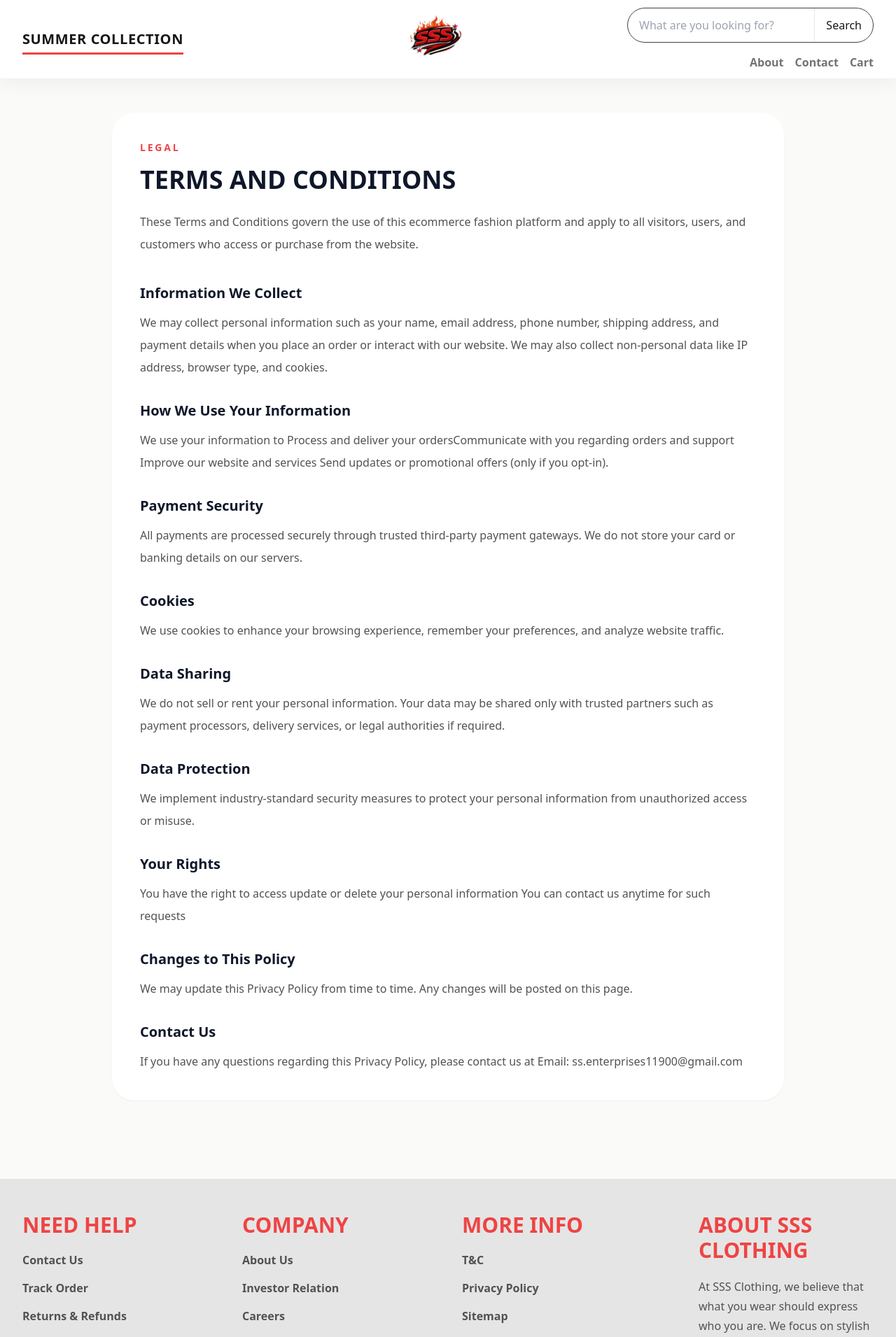
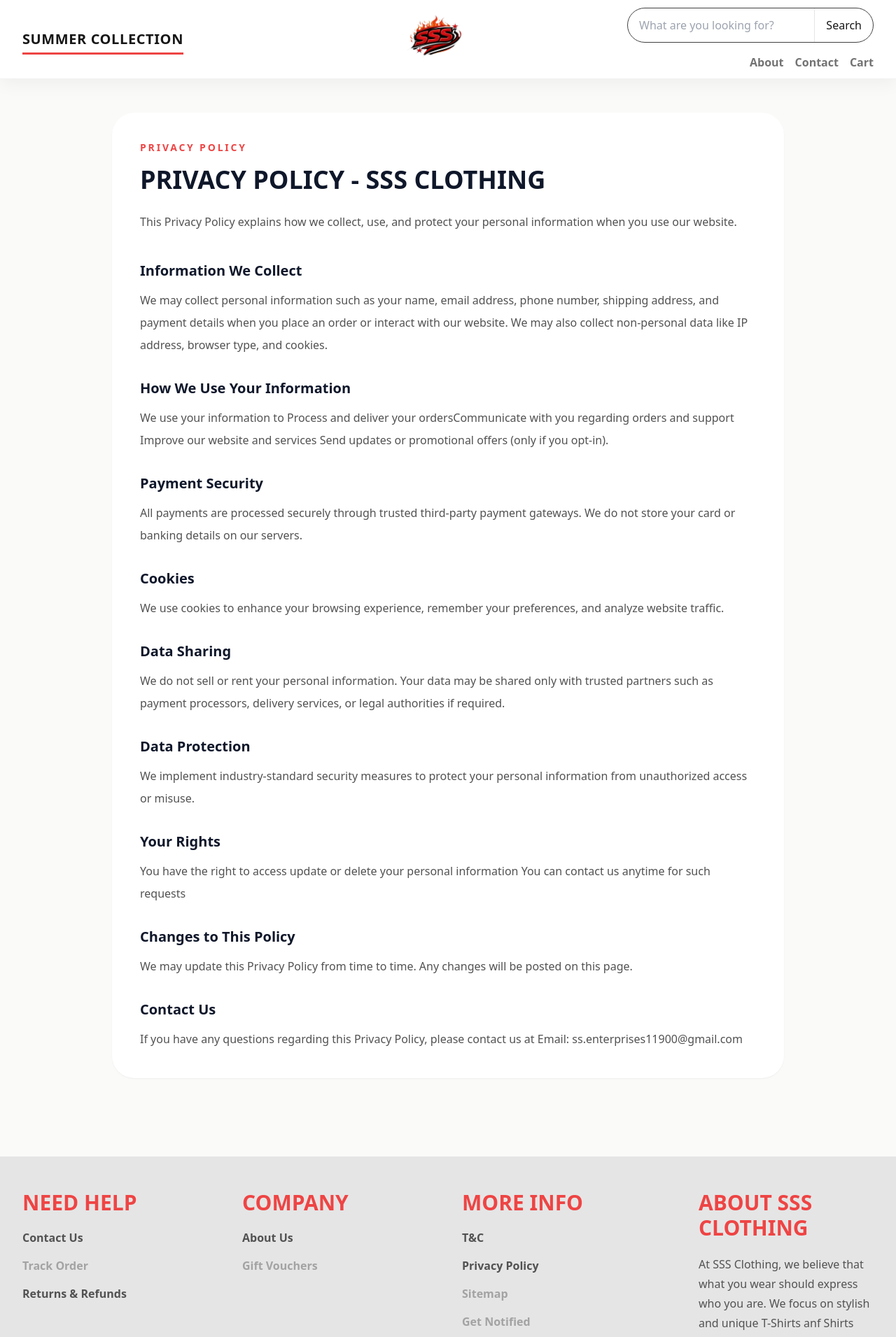
Before and after one commit to ahmedkhan2916/FashionStaticStore, a React (Create React App) app: page /privacy in a window 1280 px wide. Shown: the top 1911 px of the page at 70% size. Built offline with nearby package versions, Linux system fonts and the light colour scheme.

Commit message:
fix some issues

```diff
--- a/src/components/Footer.js
+++ b/src/components/Footer.js
@@ -6,17 +6,32 @@
 const footerColumns = [
   {
     heading: "Need Help",
-    links: ["Contact Us", "Track Order", "Returns & Refunds", "FAQs", "My Account"],
+    links: [
+      { name: "Contact Us", path: "/contact" },
+      { name: "Track Order", path: "#" },
+      { name: "Returns & Refunds", path: "/refund" },
+
+
+    ],
   },
   {
     heading: "Company",
-    links: ["About Us", "Investor Relation", "Careers", "Gift Vouchers", "Community Initiatives"],
+    links: [
+      { name: "About Us", path: "/about" },
+      { name: "Gift Vouchers", path: "#" },
+    ,
+    ],
   },
   {
     heading: "More Info",
-    links: ["T&C", "Privacy Policy", "Sitemap", "Get Notified", "Blogs"],
+    links: [
+      { name: "T&C", path: "/terms" },
+      { name: "Privacy Policy", path: "/privacy" },
+      { name: "Sitemap", path: "#" },
+      { name: "Get Notified", path: "#" },
+     ,
+    ],
   },
-
 ];
 
 export default function Footer() {
@@ -30,26 +45,24 @@
                 {column.heading}
               </h3>
               <div className="space-y-4">
-                {column.links.map((link) => (
-                  link === "T&C" ? (
+            {column.links.map((link) =>
+  link.path !== "#" ? (
     <Link
-                      key={link}
-                      className="block font-semibold text-neutral-600"
-                      to="/terms"
+      key={link.name}
+      to={link.path}
+      className="block font-semibold text-neutral-600 hover:text-black"
     >
-                      {link}
+      {link.name}
     </Link>
   ) : (
-                    <a
-                      key={link}
-                      className="block font-semibold text-neutral-600"
-                      href="/#"
-                      onClick={(event) => event.preventDefault()}
+    <span
+      key={link.name}
+      className="block font-semibold text-neutral-400 cursor-not-allowed"
     >
-                      {link}
-                    </a>
+      {link.name}
+    </span>
   )
-                ))}
+)}
               </div>
             </div>
           ))}
--- a/src/pages/PrivacyPolicy.js
+++ b/src/pages/PrivacyPolicy.js
@@ -49,15 +49,13 @@
       <main className="mx-auto max-w-5xl px-4 py-12 sm:px-6 lg:px-8">
         <section className="rounded-[2rem] bg-white p-6 shadow-sm sm:p-10">
           <p className="text-sm font-bold uppercase tracking-[0.2em] text-red-500">
-            Legal
+           PRIVACY POlICY
           </p>
           <h1 className="mt-4 text-3xl font-black uppercase text-slate-900 sm:text-4xl">
-            Terms and Conditions
+            Privacy Policy - SSS Clothing
           </h1>
           <p className="mt-6 text-base leading-8 text-neutral-600">
-            These Terms and Conditions govern the use of this ecommerce fashion
-            platform and apply to all visitors, users, and customers who access
-            or purchase from the website.
+           This Privacy Policy explains how we collect, use, and protect your personal information when you use our website.
           </p>
 
           <div className="mt-10 space-y-8">
```
Lines whose indentation alone changed are shown as unchanged.
